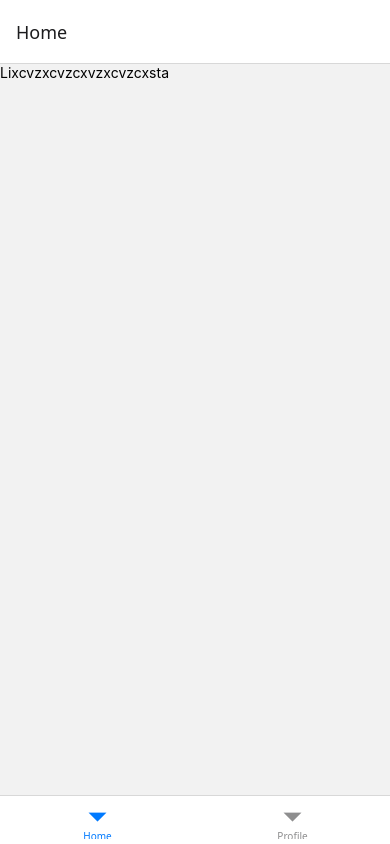
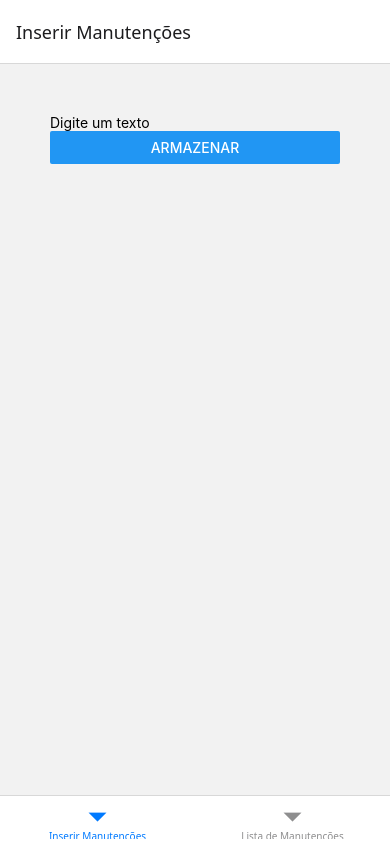
Before and after one commit to felipe-cesar-dev/Financas, a React Native app in the folder financas/: screen / in a window 390 px wide. Built offline with nearby package versions, Linux system fonts and the light colour scheme.

Commit message:
Inserir Manutenções e Lista de Manutenções

```diff
--- a/financas/App.js
+++ b/financas/App.js
@@ -1,4 +1,4 @@
-import { View } from 'react-native';
+
 import { NavigationContainer } from '@react-navigation/native';
 import MyTabs from './navigation/tab';
 
--- a/financas/navigation/tab.js
+++ b/financas/navigation/tab.js
@@ -7,8 +7,8 @@ const Tab = createBottomTabNavigator();
 export default function MyTabs() {
   return (
     <Tab.Navigator>
-      <Tab.Screen name="Home" component={Inicio} />
-      <Tab.Screen name="Profile" component={Lista} />
+      <Tab.Screen name="Inserir Manutenções" component={Inicio} />
+      <Tab.Screen name="Lista de Manutenções" component={Lista} />
     </Tab.Navigator>
   );
 }
--- a/financas/package.json
+++ b/financas/package.json
@@ -16,7 +16,8 @@
     "react": "18.3.1",
     "react-native": "0.76.7",
     "react-native-safe-area-context": "4.12.0",
-    "react-native-screens": "~4.4.0"
+    "react-native-screens": "~4.4.0",
+    "@react-native-async-storage/async-storage": "1.23.1"
   },
   "devDependencies": {
     "@babel/core": "^7.20.0"
--- a/financas/pages/inicio.js
+++ b/financas/pages/inicio.js
@@ -1,9 +1,30 @@
-import { Text, View } from 'react-native';
+import React, { useState } from 'react';
+import { View, Text, TextInput, Button} from 'react-native';
+import AsyncStorage from '@react-native-async-storage/async-storage';
 
-export default function Inicio() {
+const App = () => {
+  const [texto, setTexto] = useState('');
+
+  const armazenarTexto = async () => {
+    try {
+      const chave = `texto-${Date.now()}`;
+      await AsyncStorage.setItem(chave, texto);
+      setTexto('');
+    } catch (error) {
+      console.error(error);
+    }
+  };
+
   return (
-    <View>
-      <Text>Lixcvzxcvzcxvzxcvzcxsta</Text>
+    <View style={{ padding: 50 }}>
+      <TextInput
+        value={texto}
+        onChangeText={(text) => setTexto(text)}
+        placeholder="Digite um texto"
+      />
+      <Button title="Armazenar" onPress={armazenarTexto} />
     </View>
   );
-}
+};
+
+export default App;
--- a/financas/pages/lista.js
+++ b/financas/pages/lista.js
@@ -1,10 +1,34 @@
+import React, { useState } from 'react';
+import { View, Text, TextInput, Button, FlatList } from 'react-native';
+import AsyncStorage from '@react-native-async-storage/async-storage';
 
-import { Text, View } from 'react-native';
+const Lista = () => {
+  const [texto, setTexto] = useState('');
+  const [textosArmazenados, setTextosArmazenados] = useState([]);
 
-export default function Lista() {
+  const recuperarTextos = async () => {
+    try {
+      const chaves = await AsyncStorage.getAllKeys();
+      const textos = await AsyncStorage.multiGet(chaves);
+      const textosArmazenados = textos.map((texto) => texto[1]);
+      setTextosArmazenados(textosArmazenados);
+    } catch (error) {
+      console.error(error);
+    }
+  };
+
   return (
-    <View>
-      <Text>inicioasdcszcxcxcczxvzxv</Text>
+    <View style={{ padding: 50 }}>
+      <Button title="Recuperar" onPress={recuperarTextos} />
+      <FlatList
+        data={textosArmazenados}
+        renderItem={({ item }) => (
+          <Text style={{ padding: 10, borderBottomWidth: 1, borderBottomColor: '#ccc' }}>{item}</Text>
+        )}
+        keyExtractor={(item, index) => index.toString()}
+      />
     </View>
   );
-}
+};
+
+export default Lista;
```
Also changed, not shown: 1 other file (tests, documents, lock files or other folders).
